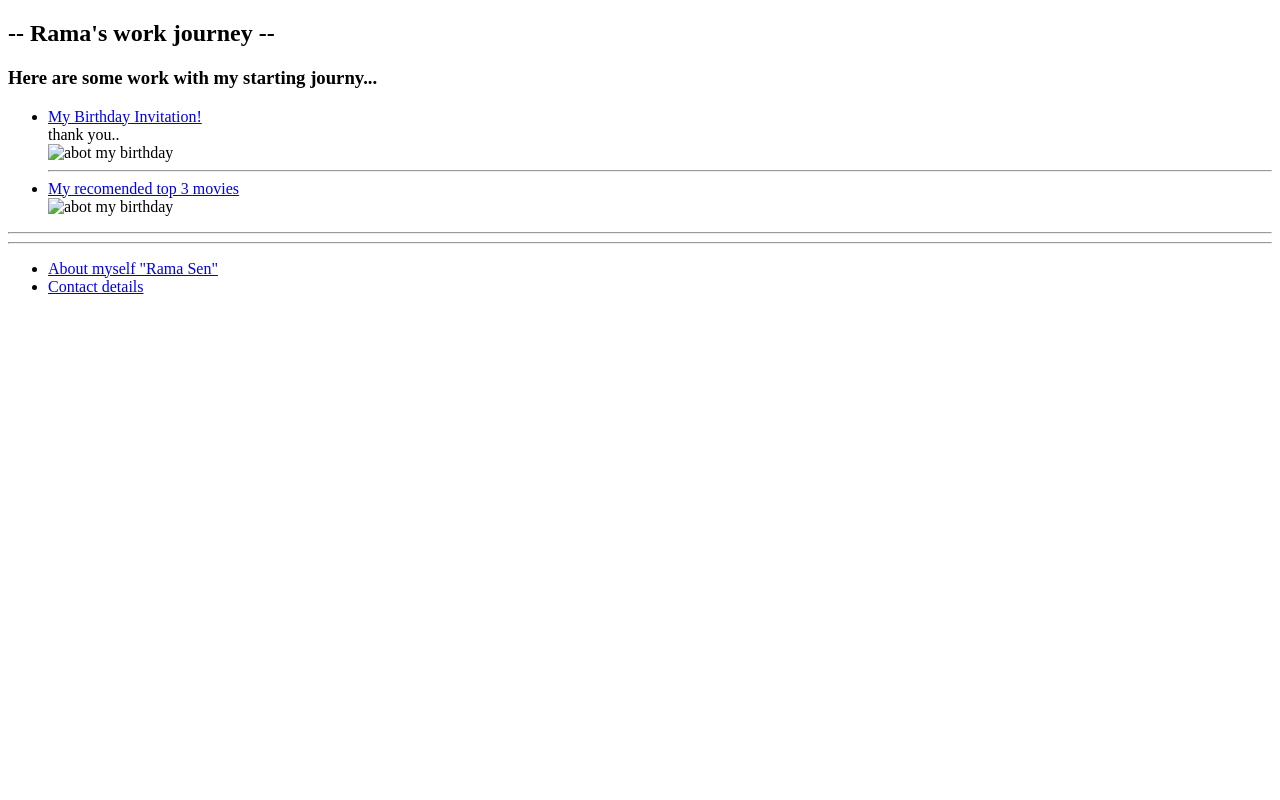
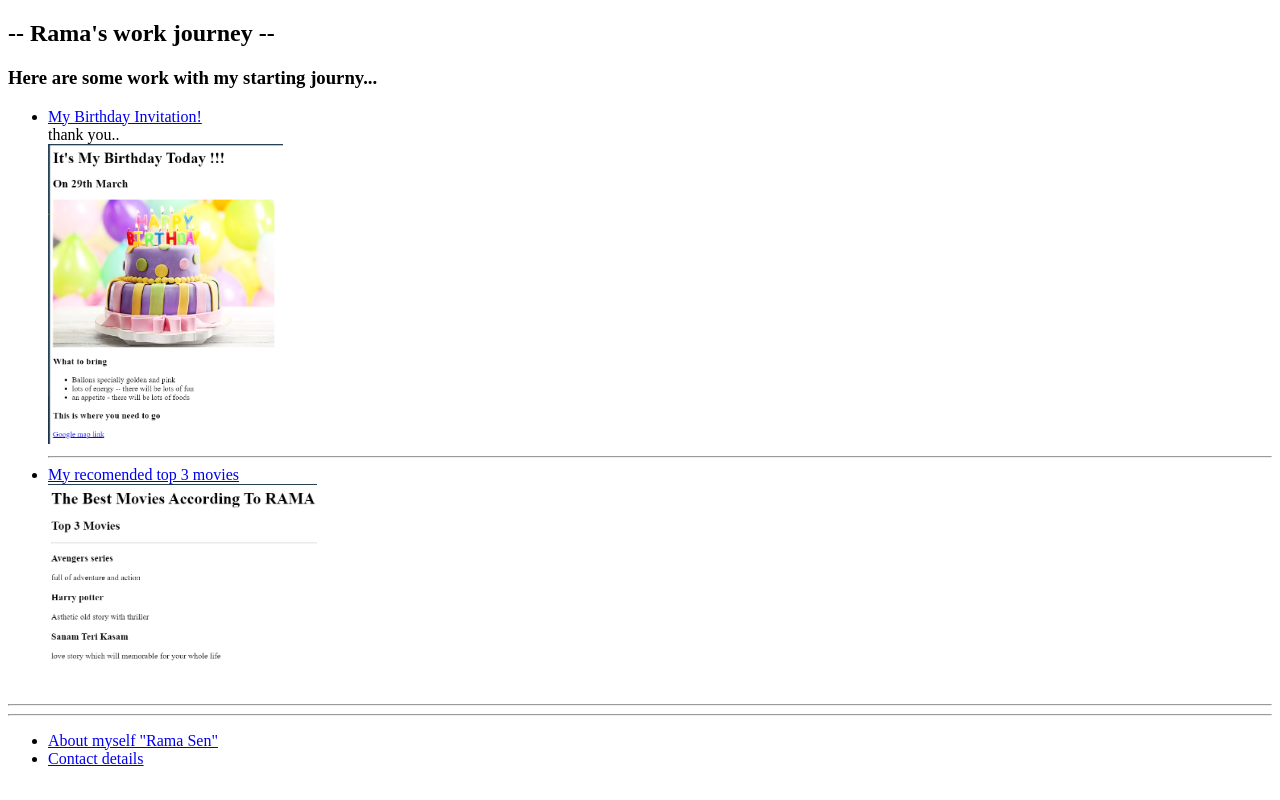
Before and after one commit to Ramasen1/HTML_portfolio, a plain HTML site: page index.html in a window 1280 px wide. Drawn offline with Linux system fonts and the light colour scheme.

Commit message:
Update index.html
fixed the path of images

```diff
--- a/index.html
+++ b/index.html
@@ -10,11 +10,11 @@
         <h3>Here are some work with my starting journy...</h3>
         <ul>
             <li>
-                <a href="./public/birthday-invite.html">My Birthday Invitation!</a><br/>thank you..<br/><img src="../4.3 HTML Porfolio Project/assets/images/birthdayInvitation.png" height="300" alt="abot my birthday">
+                <a href="./public/birthday-invite.html">My Birthday Invitation!</a><br/>thank you..<br/><img src="./assets/images/birthdayInvitation.png" height="300" alt="about my birthday">
             </li>
             <hr/>
             <li>
-                <a href="./public/movie-ranking.html">My recomended top 3 movies<br/></a><img src="../4.3 HTML Porfolio Project/assets/images/Top3movie.png" height="200" alt="abot my birthday">
+                <a href="./public/movie-ranking.html">My recomended top 3 movies<br/></a><img src="./assets/images/Top3movie.png" height="200" alt="about the movies">
             </li>
         </ul>
         <hr/>
```
